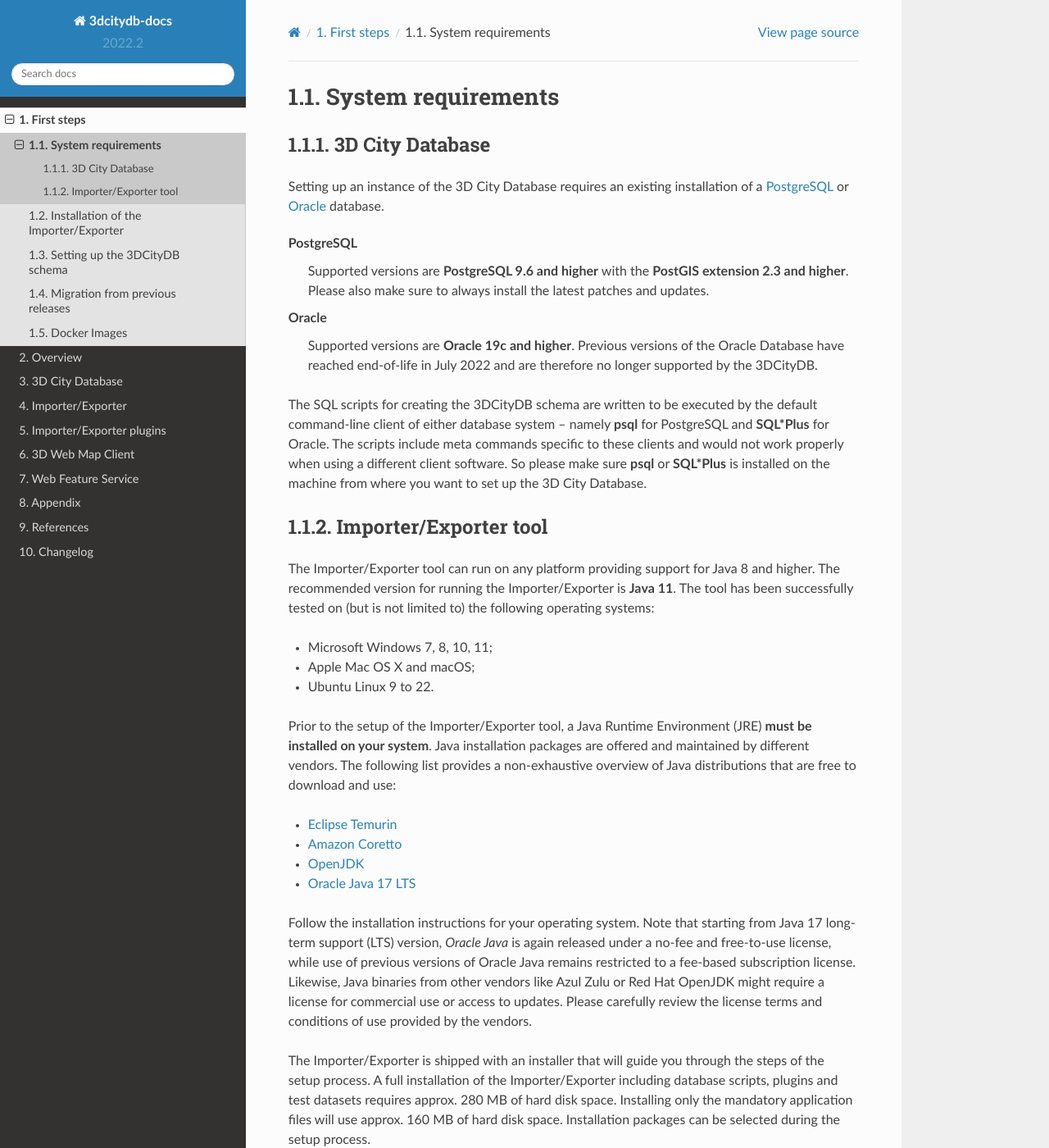
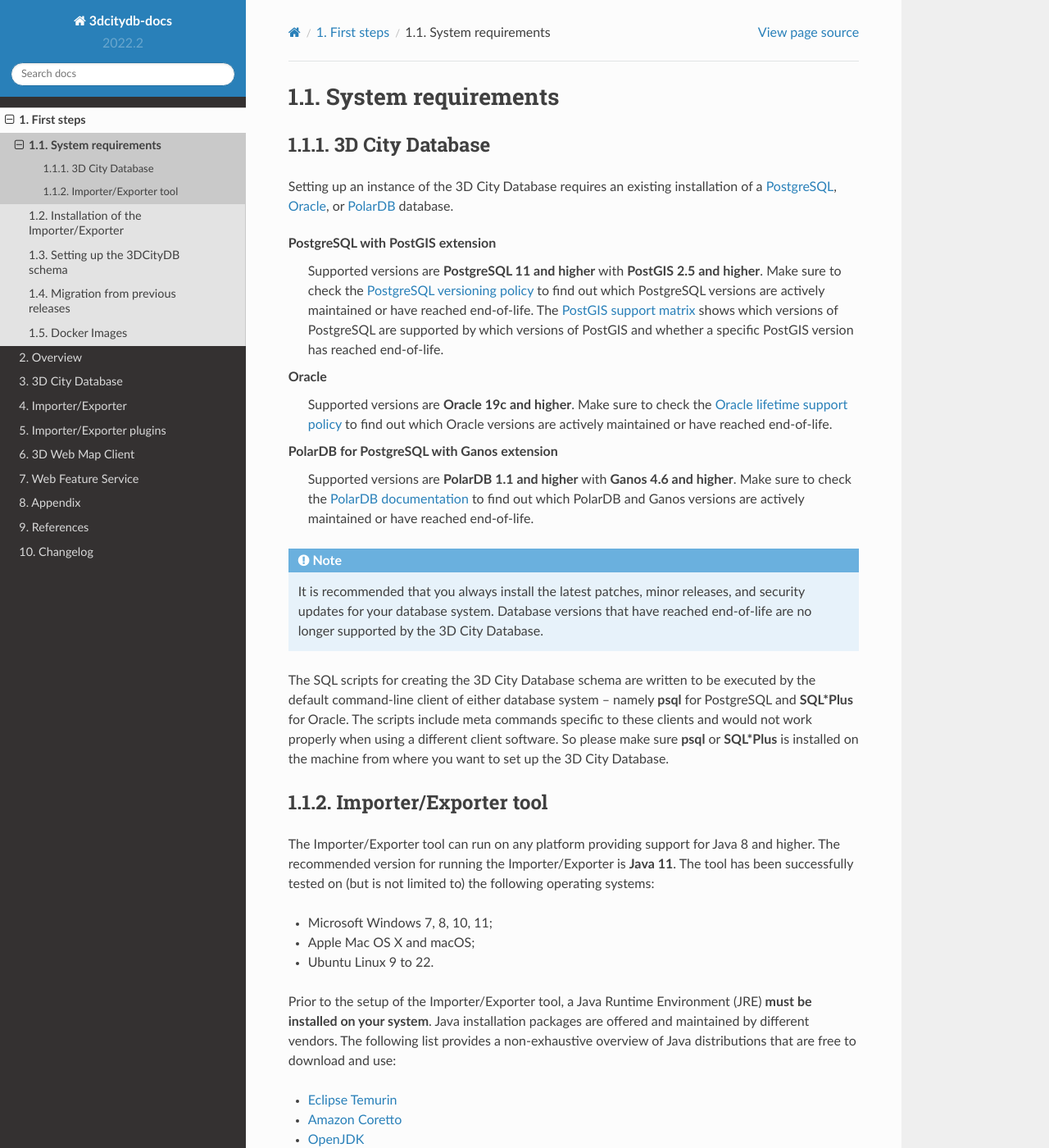
Before and after one commit to 3dcitydb/3dcitydb-docs, a Sphinx documentation site: the page built from source/first-steps/system-requirements.rst, in a window 1280 px wide and 1400 px high. Shown: the whole window at 82% size. Built offline with Sphinx 7.4.7 and the Read the Docs theme 2.0.0, drawn with Linux system fonts in a browser that asks for light colours.

Commit message:
updated system requirements for supported database systems

```diff
--- a/source/first-steps/system-requirements.rst
+++ b/source/first-steps/system-requirements.rst
@@ -7,20 +7,34 @@
 ~~~~~~~~~~~~~~~~
 
 Setting up an instance of the 3D City Database requires an existing
-installation of a `PostgreSQL <https://www.postgresql.org/>`_  or
-`Oracle <https://www.oracle.com/database/>`_ database.
+installation of a `PostgreSQL <https://www.postgresql.org/>`_,
+`Oracle <https://www.oracle.com/database/>`_, or
+`PolarDB <https://www.alibabacloud.com/de/product/polardb>`_ database.
 
-PostgreSQL
-  Supported versions are **PostgreSQL 9.6 and higher** with the **PostGIS
-  extension 2.3 and higher**. Please also make sure to always install the
-  latest patches and updates.
+PostgreSQL with PostGIS extension
+  Supported versions are **PostgreSQL 11 and higher** with **PostGIS 2.5 and higher**.
+  Make sure to check the `PostgreSQL versioning policy <https://www.postgresql.org/support/versioning/>`_
+  to find out which PostgreSQL versions are actively maintained or have reached end-of-life.
+  The `PostGIS support matrix <https://trac.osgeo.org/postgis/wiki/UsersWikiPostgreSQLPostGIS>`_
+  shows which versions of PostgreSQL are supported by which versions of PostGIS
+  and whether a specific PostGIS version has reached end-of-life.
 
 Oracle
-  Supported versions are **Oracle 19c and higher**. Previous versions of the
-  Oracle Database have reached end-of-life in July 2022 and are therefore
-  no longer supported by the 3DCityDB.
+  Supported versions are **Oracle 19c and higher**. Make sure to check the
+  `Oracle lifetime support policy <https://www.oracle.com/us/assets/lifetime-support-technology-069183.pdf/>`_
+  to find out which Oracle versions are actively maintained or have reached end-of-life.
 
-The SQL scripts for creating the 3DCityDB schema are written to be executed
+PolarDB for PostgreSQL with Ganos extension
+  Supported versions are **PolarDB 1.1 and higher** with **Ganos 4.6 and higher**. Make
+  sure to check the `PolarDB documentation <https://www.alibabacloud.com/de/product/polardb/>`_
+  to find out which PolarDB and Ganos versions are actively maintained or have reached end-of-life.
+
+.. note::
+  It is recommended that you always install the latest patches, minor releases, and
+  security updates for your database system. Database versions that have reached
+  end-of-life are no longer supported by the 3D City Database.
+
+The SQL scripts for creating the 3D City Database schema are written to be executed
 by the default command-line client of either database system – namely
 **psql** for PostgreSQL and **SQL*Plus** for Oracle. The scripts
 include meta commands specific to these clients and would not work
```
